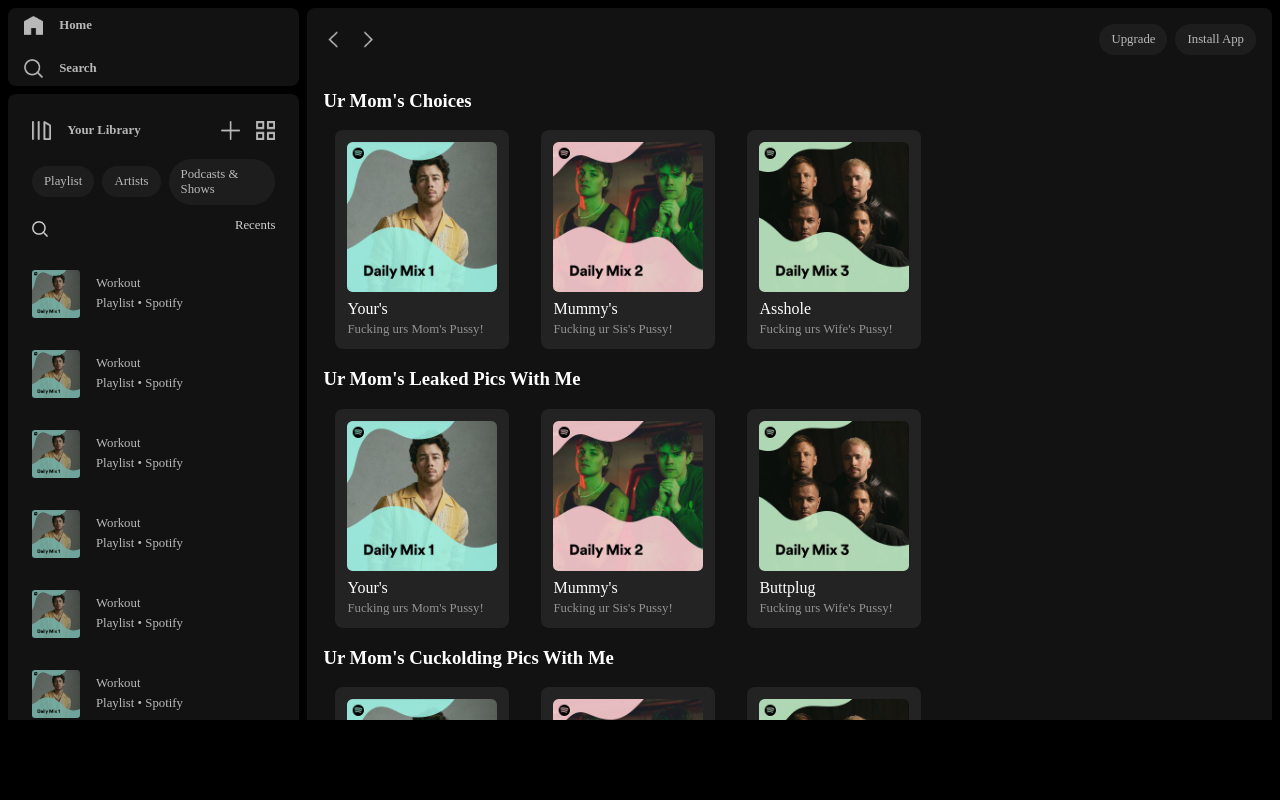
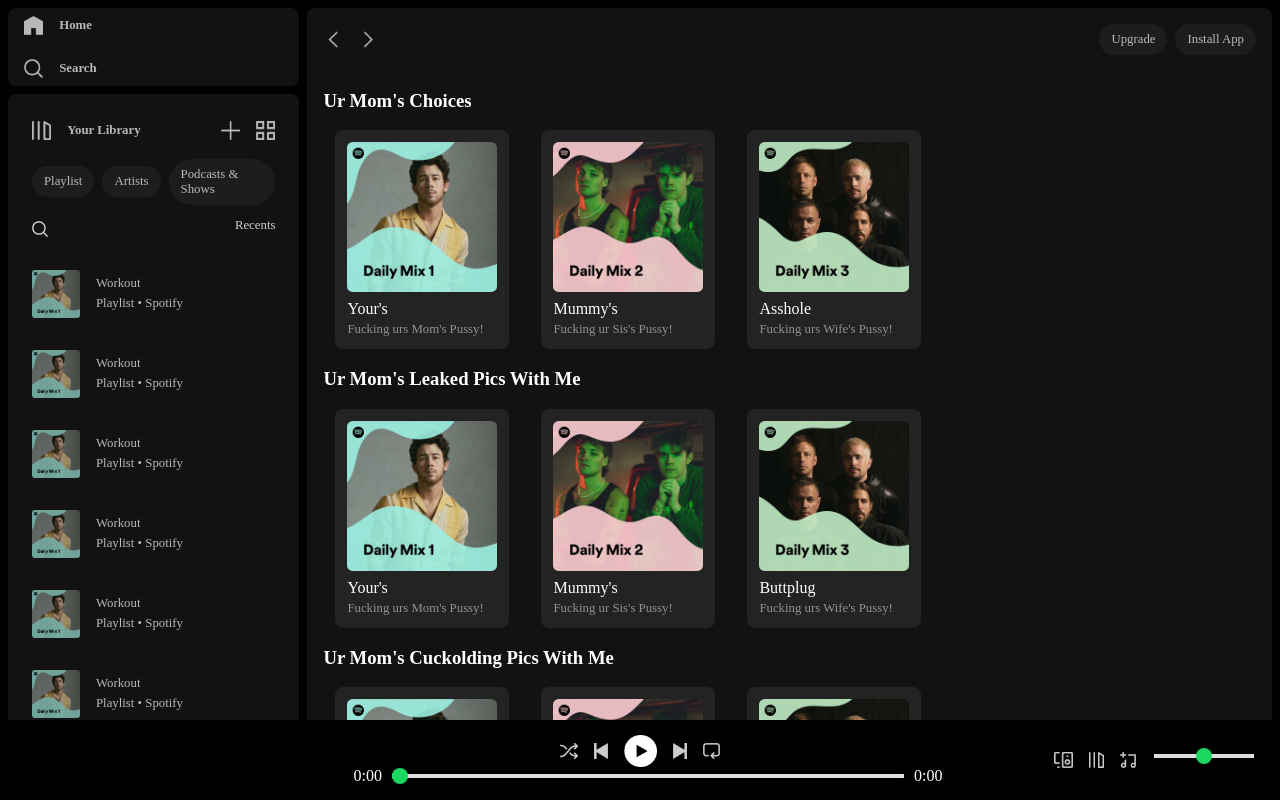
Before and after one commit to algoplutus1708/Spotify-Clone, a plain HTML site: page index.html in a window 1280 px wide. Drawn offline with Linux system fonts and the light colour scheme.

Commit message:
Added the Player Section

```diff
--- a/index.html
+++ b/index.html
@@ -178,7 +178,71 @@
                 </div>
             </div>
         </div>
-        <div class="player"></div>
+        <div class="player">
+            <div class="volume-controls"></div>
+            <div class="player-center">
+              <div class="player-controls">
+                <img
+                  style="height: 1rem; margin-right: 1rem; opacity: 0.8"
+                  src="./assets/shuffle.png"
+                />
+                <img
+                  style="height: 1rem; margin-right: 1rem; opacity: 0.8"
+                  src="./assets/previous_musicbar.png"
+                />
+                <img
+                  style="height: 2rem; margin-right: 1rem"
+                  src="./assets/play_musicbar.png"
+                />
+                <img
+                  style="height: 1rem; margin-right: 1rem; opacity: 0.8"
+                  src="./assets/next_musicbar.png"
+                />
+                <img
+                  style="height: 1rem; margin-right: 1rem; opacity: 0.8"
+                  src="./assets/loop.png"
+                />
+              </div>
+              <div class="player-timeline">
+                <span class="current-time">0:00</span>
+                <input
+                  type="range"
+                  class="timeline-slider"
+                  min="0"
+                  max="100"
+                  step="1"
+                  value="0"
+                />
+                <span class="total-time">0:00</span>
+              </div>
+            </div>
+
+            <div class="volume-controls">
+              <img
+                src="./assets/device.png"
+                style="height: 1rem; margin-right: 1rem; opacity: 0.8"
+                alt="Volume"
+              />
+              <img
+                src="./assets/playlist.png"
+                style="height: 1rem; margin-right: 1rem; opacity: 0.8"
+                alt="Settings"
+              />
+              <img
+                src="./assets/music.png"
+                style="height: 1rem; margin-right: 1rem; opacity: 0.8"
+                alt="Fullscreen"
+              />
+              <input
+                type="range"
+                class="volume-slider"
+                min="0"
+                max="100"
+                step="1"
+                value="50"
+              />
+            </div>
+          </div>
     </div>
 </body>
 </html>
--- a/styles.css
+++ b/styles.css
@@ -189,11 +189,88 @@
     font-size: 0.8rem !important;
     opacity: 0.5;
   }
-  .player{
-    position:fixed;
-    height: 80px;
+  .player {
     width: 100%;
+    height: 80px; /* Adjust as needed */
+    position: fixed;
     bottom: 0;
-    left:0;
     background-color: var(--black);
+    display: flex;
+    justify-content: space-between;
+    align-items: center;
   }
+
+  .volume-controls {
+    width: 20vw;
+  }
+
+  .player-center {
+    display: flex;
+    flex-direction: column;
+    justify-content: center;
+    align-items: center;
+    width: 40vw;
+  }
+
+  .player-controls {
+    display: flex;
+    align-items: center;
+  }
+
+  .volume-controls {
+    display: flex;
+    justify-content: flex-end;
+    margin-right: 2rem;
+  }
+
+  .player-timeline {
+    display: flex;
+    align-items: center;
+  }
+
+  .timeline-slider {
+    margin: 0 10px;
+    width: 40vw;
+  }
+
+  .volume-slider {
+    width: 100px;
+    height: 4px;
+  }
+
+  .timeline-slider:hover,
+  .volume-slider:hover {
+    background-color: #1bd760;
+  }
+  .timeline-slider,
+  .volume-slider {
+    -webkit-appearance: none;
+  }
+
+  .timeline-slider::-webkit-slider-runnable-track,
+  .volume-slider::-webkit-slider-runnable-track {
+    height: 4px;
+    background: #ddd;
+    border: none;
+    border-radius: 100px;
+  }
+
+  .timeline-slider::-webkit-slider-thumb,
+  .volume-slider::-webkit-slider-thumb {
+    -webkit-appearance: none;
+    border: none;
+    height: 16px;
+    width: 16px;
+    border-radius: 50%;
+    background: #1bd760;
+    margin-top: -6px;
+  }
+
+  .timeline-slider:focus,
+  .volume-slider:focus {
+    outline: none;
+  }
+
+  .timeline-slider:focus::-webkit-slider-runnable-track {
+    background: #ccc;
+  }
```
